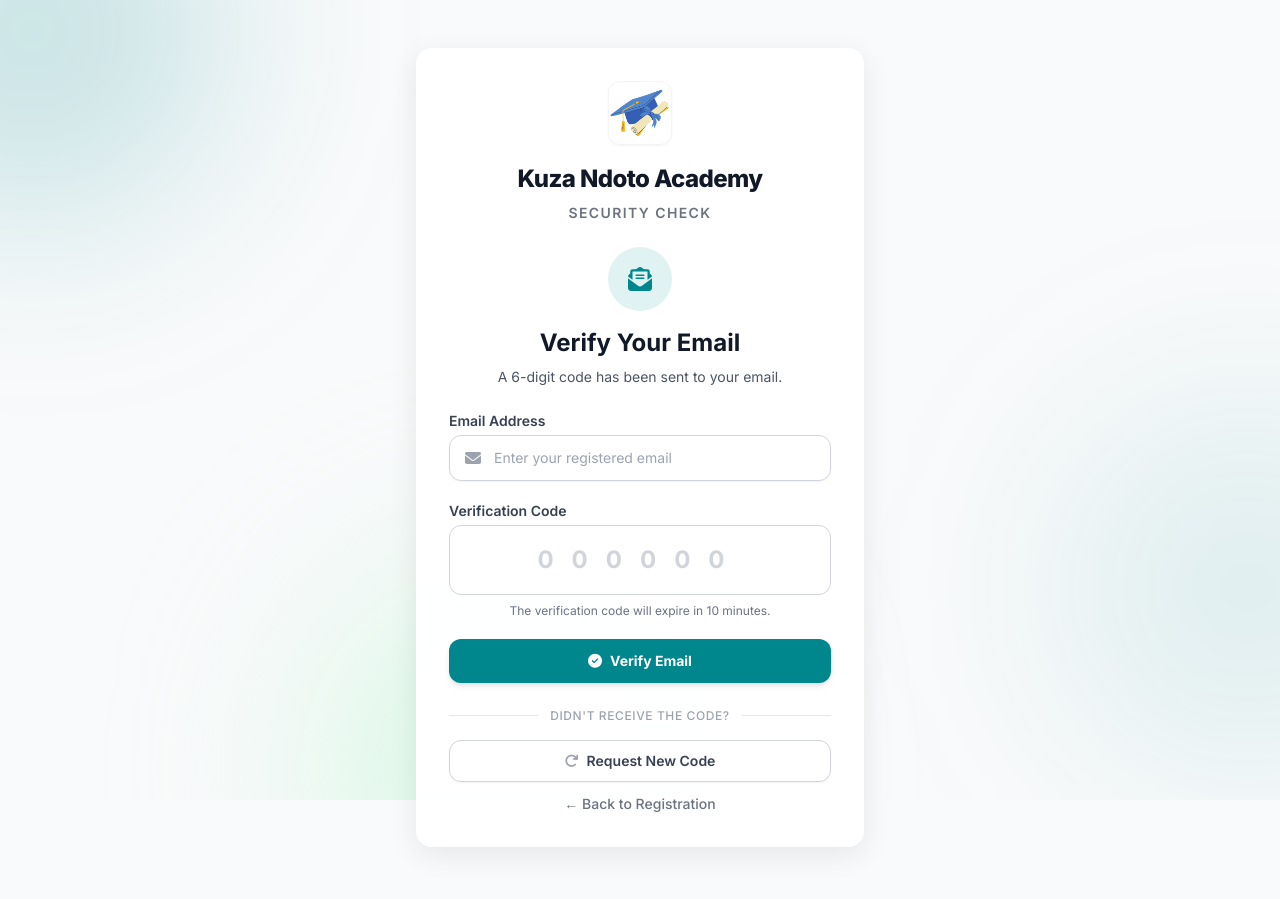
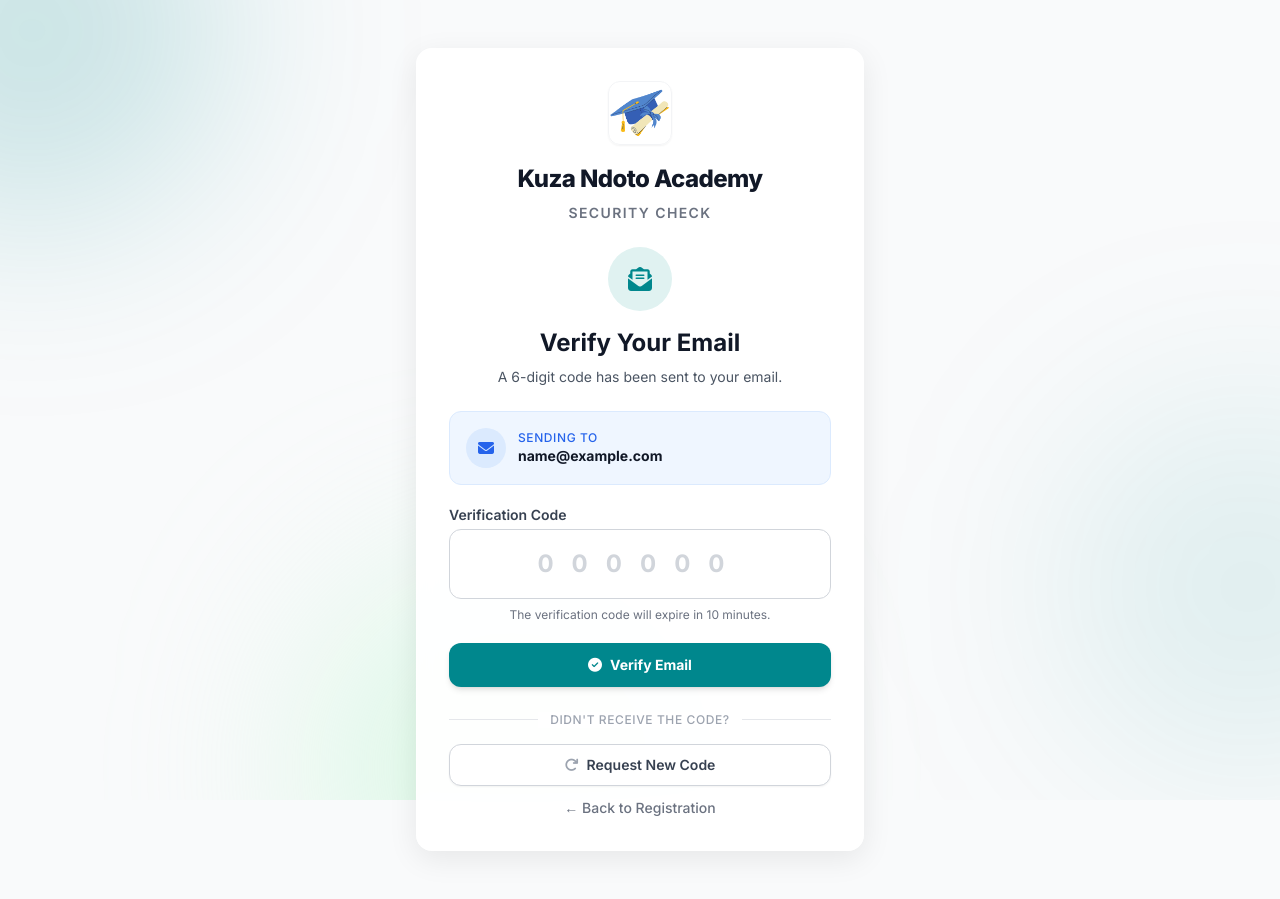
Before and after one commit to Joel-Masiaga/lms-with-paystack, a Django app: page /verify-email/ in a window 1280 px wide. Before the commit the page ends 849 px from the top, so only its background shows below. Run offline with Django 5.2, Linux system fonts and the light colour scheme; the visitor is signed in with stand-in values (Sample User, id 1); parts of the project's set-up code (start-up, migrations or seed data) failed here and were passed over; some libraries are stand-ins or nearby versions.

Commit message:
feat: implement email verification flow with OTP and pending status handling

```diff
--- a/lms/users/templates/users/verify_email_pending.html
+++ b/lms/users/templates/users/verify_email_pending.html
@@ -27,15 +27,15 @@
 <form method="POST" class="space-y-5">
     {% csrf_token %}
 
-    <div>
-        <label for="email" class="block text-sm font-semibold text-gray-700 mb-1">Email Address</label>
-        <div class="relative rounded-xl shadow-sm">
-            <div class="absolute inset-y-0 left-0 pl-4 flex items-center pointer-events-none">
-                <i class="fas fa-envelope text-gray-400"></i>
+    <div class="bg-blue-50 dark:bg-blue-900/20 border border-blue-100 dark:border-blue-800/30 rounded-xl p-4 mb-6">
+        <div class="flex items-center gap-3">
+            <div class="flex-shrink-0 w-10 h-10 rounded-full bg-blue-100 dark:bg-blue-800/40 flex items-center justify-center">
+                <i class="fas fa-envelope text-blue-600 dark:text-blue-400"></i>
             </div>
-            <input id="email" name="email" type="email" value="{{ email }}" required
-                   class="block w-full pl-11 pr-4 py-3 rounded-xl border border-gray-300 text-gray-900 placeholder-gray-400 focus:outline-none focus:ring-2 focus:ring-primary focus:border-primary transition-shadow sm:text-sm"
-                   placeholder="Enter your registered email">
+            <div class="min-w-0 flex-1">
+                <p class="text-xs font-medium text-blue-600 dark:text-blue-400 uppercase tracking-wider">Sending to</p>
+                <p class="text-sm font-bold text-gray-900 dark:text-white truncate">{{ email }}</p>
+            </div>
         </div>
     </div>
 
--- a/lms/users/views.py
+++ b/lms/users/views.py
@@ -56,6 +56,7 @@ def register(request):
             # Send verification email with OTP
             send_verification_email(request, user, email_verification)
 
+            request.session['pending_verification_email'] = user.email
             messages.success(request, f"Registration successful! A verification code has been sent to {user.email}. Please check your email.")
             return redirect('verify_email_pending')
     else:
@@ -79,6 +80,7 @@ def custom_login(request):
             if user is not None:
                 # Check if email is verified
                 if not user.is_email_verified:
+                    request.session['pending_verification_email'] = user.email
                     messages.warning(request, f"Please verify your email first. Check {user.email} for the verification code.")
                     return redirect('verify_email_pending')
 
@@ -185,14 +187,20 @@ def verify_email_pending(request):
     if request.user.is_authenticated and request.user.is_email_verified:
         return redirect('home')
 
+    # Try to determine the email from context
+    email = None
+    if request.user.is_authenticated:
+        email = request.user.email
+    else:
+        email = request.session.get('pending_verification_email')
+
+    if not email:
+        messages.error(request, 'Please identify yourself to verify your email.')
+        return redirect('resend_verification')
+
     # Handle OTP submission
     if request.method == 'POST':
         otp = request.POST.get('otp', '').strip()
-        email = request.POST.get('email', '').strip()
-
-        if not email:
-            messages.error(request, 'Please provide your email address.')
-            return render(request, 'users/verify_email_pending.html')
 
         try:
             user = User.objects.get(email=email)
@@ -207,6 +215,10 @@ def verify_email_pending(request):
                 return redirect('resend_verification')
 
             if email_verification.verify_otp(otp):
+                # Clear session variable on success
+                if 'pending_verification_email' in request.session:
+                    del request.session['pending_verification_email']
+
                 if request.user.is_authenticated and request.user.email == user.email:
                     messages.success(request, 'Email verified successfully! Welcome.')
                     return redirect('home')
@@ -218,11 +230,12 @@ def verify_email_pending(request):
                 return render(request, 'users/verify_email_pending.html', {'email': email})
 
         except User.DoesNotExist:
-            messages.error(request, 'No account found with that email address.')
+            messages.error(request, 'No account found for this verification request.')
+            return redirect('resend_verification')
         except Exception as e:
             messages.error(request, f'An error occurred: {str(e)}')
 
-    return render(request, 'users/verify_email_pending.html')
+    return render(request, 'users/verify_email_pending.html', {'email': email})
 
 def verify_email(request, token=None):
     """Legacy route - redirect to OTP verification"""
@@ -249,6 +262,7 @@ def resend_verification_email(request):
 
             # Send verification email with new OTP
             if send_verification_email(request, user, email_verification):
+                request.session['pending_verification_email'] = email
                 messages.success(request, f'Verification code sent to {email}. Please check your inbox.')
             else:
                 messages.error(request, 'Failed to send verification code. Please try again.')
```
